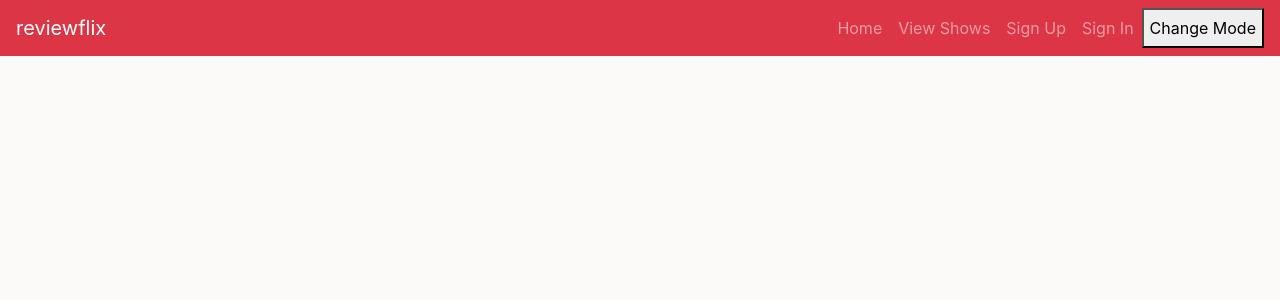
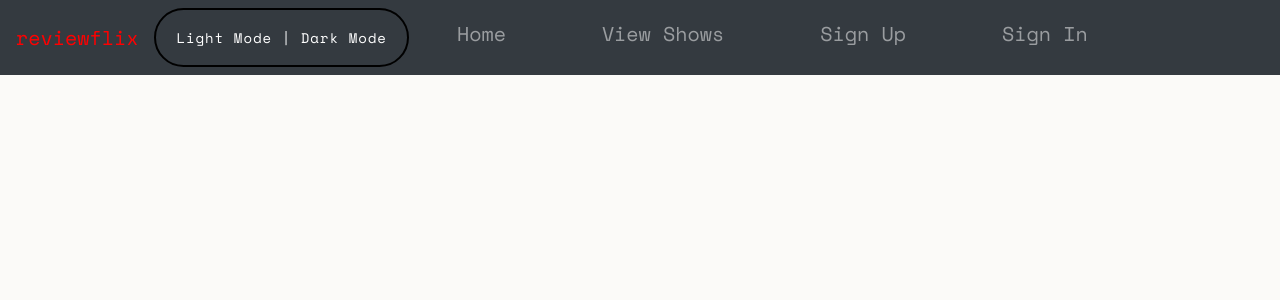
Before and after one commit to Did-You-Restart/reviewflix-client, a React app: page / in a window 1280 px wide. Shown: the top 300 px of the page. Built offline with nearby package versions, Linux system fonts and the light colour scheme.

Commit message:
Successfully updated UI

```diff
--- a/src/components/DarkModeToggle.js
+++ b/src/components/DarkModeToggle.js
@@ -32,7 +32,7 @@ class DarkModeToggle extends Component {
 
   render () {
     return (
-      <button onClick={this.handleModeChange}>Change Mode</button>
+      <button id='colorMode' onClick={this.handleModeChange}>Light Mode | Dark Mode</button>
     )
   }
 }
--- a/src/components/Header/Header.js
+++ b/src/components/Header/Header.js
@@ -20,30 +20,30 @@ const authenticatedOptions = (
 
 const unauthenticatedOptions = (
   <Fragment>
-    <Nav.Link href="#sign-up">Sign Up</Nav.Link>
-    <Nav.Link href="#sign-in">Sign In</Nav.Link>
+    <Nav.Link class='navlink' href="#sign-up">Sign Up</Nav.Link>
+    <Nav.Link class='navlink' href="#sign-in">Sign In</Nav.Link>
   </Fragment>
 )
 
 const alwaysOptions = (
   <Fragment>
-    <Nav.Link href="#/">Home</Nav.Link>
-    <Nav.Link href="#view-shows">View Shows</Nav.Link>
+    <Nav.Link class='navlink'href="#/">Home</Nav.Link>
+    <Nav.Link class='navlink' href="#view-shows">View Shows</Nav.Link>
   </Fragment>
 )
 
 const Header = ({ user }) => (
-  <Navbar bg="danger" variant="dark" expand="md">
-    <Navbar.Brand href="#">
+  <Navbar id='navbarcontent' collapseOnSelect expand="lg" bg="dark" variant="dark">
+    <Navbar.Brand id='reviewflixlogo' href="#">
       reviewflix
     </Navbar.Brand>
-    <Navbar.Toggle aria-controls="basic-navbar-nav" />
-    <Navbar.Collapse id="basic-navbar-nav">
-      <Nav className="ml-auto">
+    <Navbar.Toggle aria-controls="responsive-navbar-nav" />
+    <Navbar.Collapse id="responsive-navbar-nav">
+      <Nav className="mr-auto">
+        <DarkModeToggle/>
         { user && <span className="navbar-text mr-2">Welcome, {user.email}</span>}
         { alwaysOptions }
         { user ? authenticatedOptions : unauthenticatedOptions }
-        <DarkModeToggle/>
       </Nav>
     </Navbar.Collapse>
   </Navbar>
--- a/src/index.scss
+++ b/src/index.scss
@@ -1,4 +1,6 @@
 @import '~bootstrap/scss/bootstrap';
+
+@import url('https://fonts.googleapis.com/css2?family=Space+Mono&display=swap');
 
 $background-color-dark: #292A32;
 $background-color-light: #FBFAF8;
@@ -8,9 +10,47 @@ $complimentary-color-light: #FEFFFF;
 body {
   background-color: $background-color-light;
   color: $background-color-dark;
+  font-family: 'Space Mono', monospace;
 }
 
 body.dark-mode {
   background-color: $background-color-dark;
   color: $background-color-light;
 }
+
+#colorMode {
+  font-family: 'Space Mono', monospace;
+  color: #E50914;
+  border: none;
+  padding: 20px;
+  text-align: center;
+  font-size: 14px;
+  color: white;
+  letter-spacing: 1px;
+  line-height: 15px;
+  border: 2px solid black;
+  border-radius: 40px;
+  background: transparent;
+  transition: all 0.3s ease 0s;
+}
+
+#colorMode:hover {
+  color: #E50914;
+  background: black;
+  border: 2px solid white;
+}
+
+#reviewflixlogo {
+  color: red;
+  font-family: 'Space Mono', monospace;
+}
+
+#navbarcontent {
+  font-size: 20px;
+  justify-content: space-between;
+}
+
+.nav-link {
+  margin: 10px 40px 0 40px;
+  padding: 1px;
+}
```
